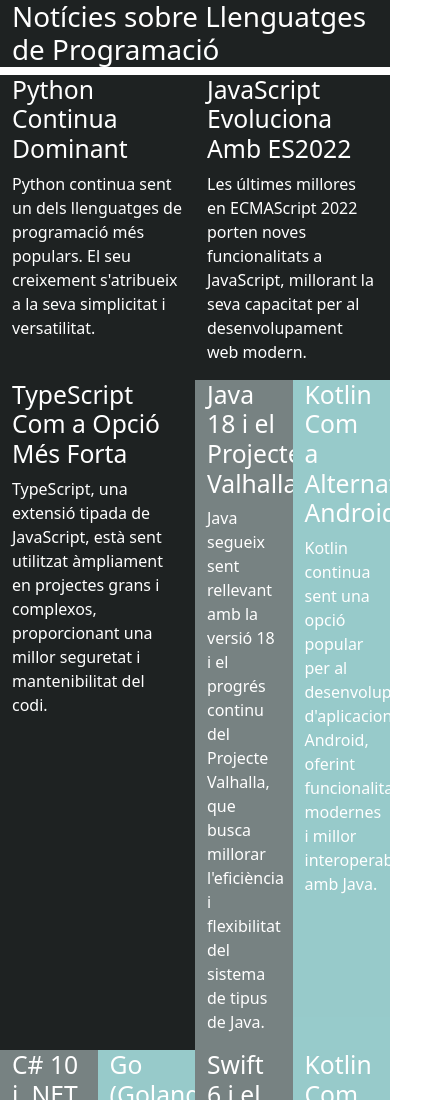
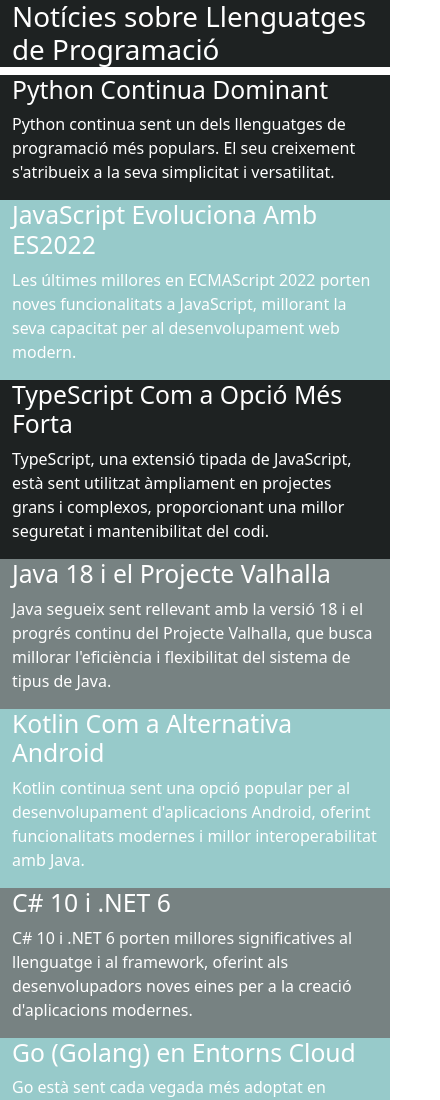
Before and after one commit to jselga/M9DAW2324, a plain HTML site: page UF3/02-Grid/index.html in a window 390 px wide. Shown: the top 1100 px of the page, 440 px wide, since content can reach past the window. Drawn offline with nearby package versions, Linux system fonts and the light colour scheme.

Commit message:
Grid Responsive

```diff
--- a/UF3/02-Grid/index.html
+++ b/UF3/02-Grid/index.html
@@ -17,15 +17,15 @@
     </div>
     <main>
         <!-- NOTICES PRINCIPALS -->
-        <article class="container rectangleTop">
+        <article class="container">
             <div class="row">
-                <div class="col">
+                <div class="col-sm rectangleTop">
                     <h2>Python Continua Dominant</h2>
                     <p>Python continua sent un dels llenguatges de programació més populars. El seu creixement
                         s'atribueix a la seva simplicitat i versatilitat.</p>
                 </div>
 
-                    <div class="col">
+                    <div class="col-sm rectangle60">
                         <h2>JavaScript Evoluciona Amb ES2022</h2>
                         <p> Les últimes millores en ECMAScript 2022 porten noves funcionalitats a JavaScript, millorant
                             la seva capacitat per al desenvolupament web modern.</p>
@@ -38,18 +38,18 @@
         <!-- NOTICES SECUNDARIES -->
         <article class="container">
             <div class="row">
-                <div class="col-6 rectangleTop">
+                <div class="col-sm-6 rectangleTop">
                     <h2>TypeScript Com a Opció Més Forta</h2>
                     <p>TypeScript, una extensió tipada de JavaScript, està sent utilitzat àmpliament en projectes grans
                         i complexos, proporcionant una millor seguretat i mantenibilitat del codi.</p>
                 </div>
-                <div class="col-3 rectangle80">
+                <div class="col-sm-3 rectangle80">
                     <h2>Java 18 i el Projecte Valhalla</h2>
                     <p>Java segueix sent rellevant amb la versió 18 i el progrés continu del Projecte Valhalla, que
                         busca millorar l'eficiència i flexibilitat del sistema de tipus de Java.</p>
                 </div>
 
-                <div class="col-3 rectangle60">
+                <div class="col-sm-3 rectangle60">
                     <h2>Kotlin Com a Alternativa Android </h2>
                     <p> Kotlin continua sent una opció popular per al desenvolupament d'aplicacions Android, oferint
                         funcionalitats modernes i millor interoperabilitat amb Java.</p>
@@ -57,9 +57,10 @@
             </div>
         </article>
         <!-- NOTICES SECUNDARIES -->
+        <!-- COPIAR NOTICIES SECUNDARIES AMB DIFERENTS DISTRIBUCIONS SEGONS BREKPOINTS -->
         <!-- ALTRES NOTICES  -->
         <article class="container">
-            <div class="row row-cols-4">
+            <div class="row row-cols-1 row-cols-sm-2">
                <div class="col rectangle80">
                 <h2> C# 10 i .NET 6 </h2>
                 <p>C# 10 i .NET 6 porten millores significatives al llenguatge i al framework, oferint als desenvolupadors
```
